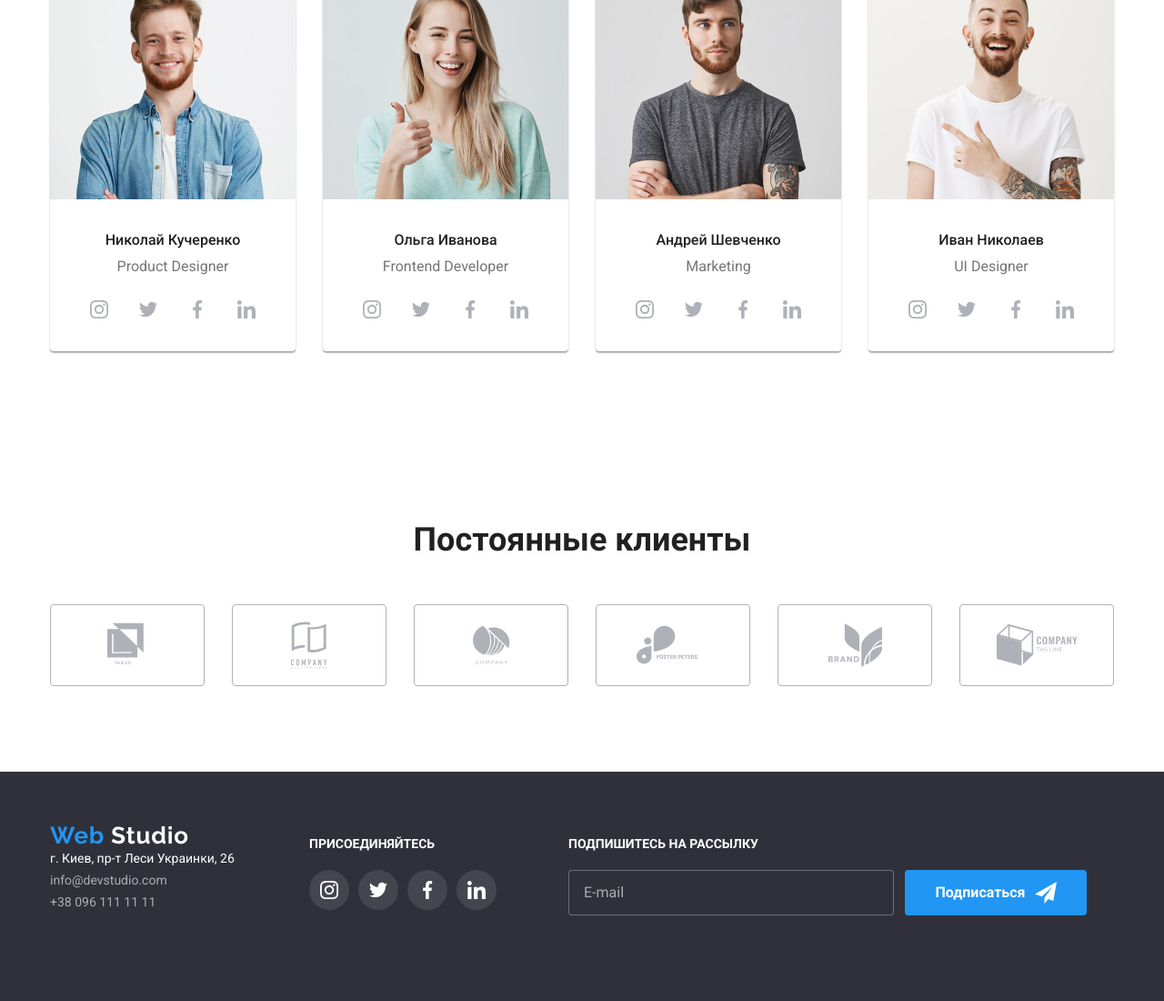
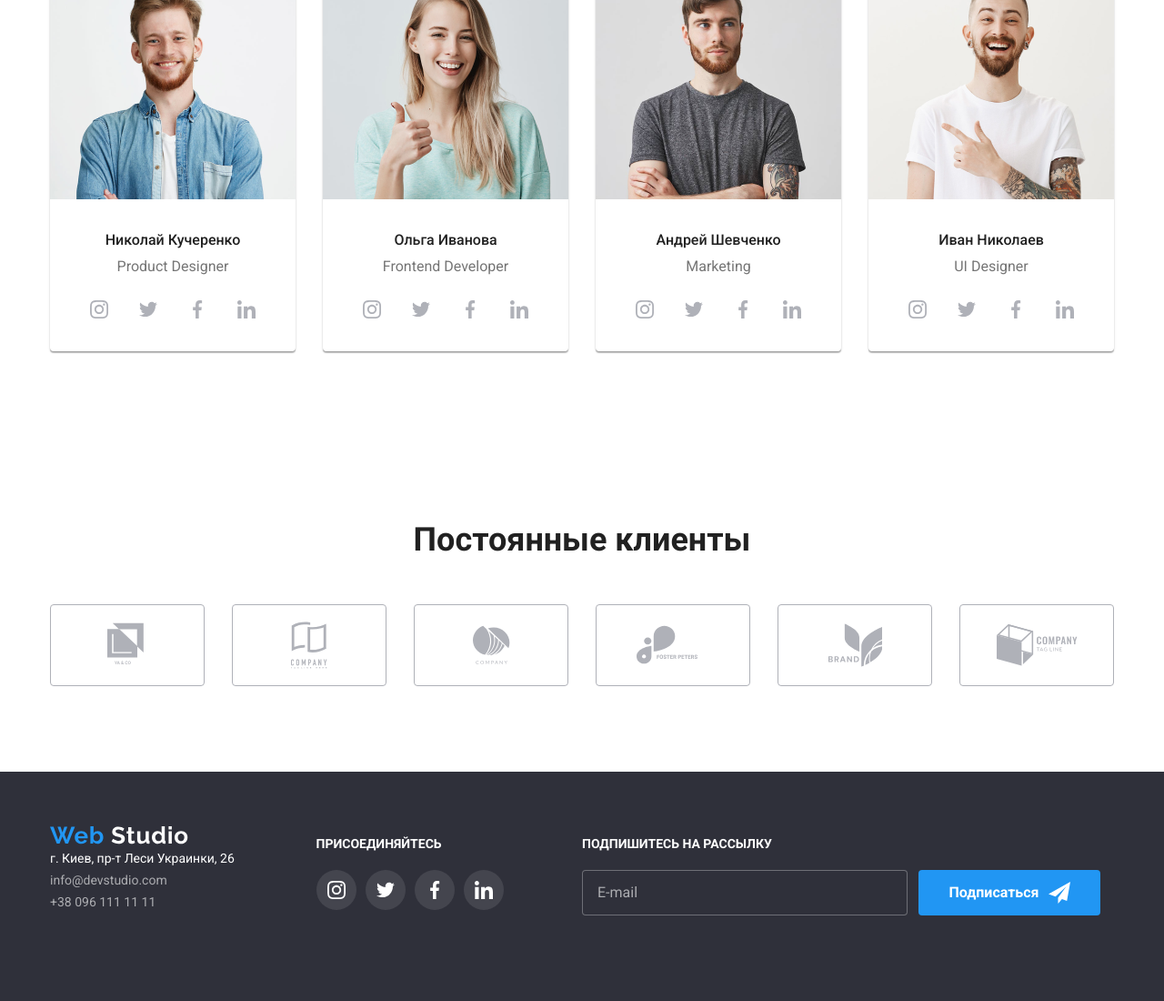
Before and after one commit to Lakkusya/goit-markup-hw-06, a plain HTML site: page index.html in a window 1280 px wide. Shown: the part 1919-3019 px from the top of the page at 91% size. Drawn offline with Linux system fonts and the light colour scheme.

Commit message:
Update styles.css

```diff
--- a/CSS/styles.css
+++ b/CSS/styles.css
@@ -561,13 +561,13 @@ h6 {
   align-content: center;
 }
 .footer-nav {
-  width: 285px;
+  width: 25%;
   padding-top: 60px;
   padding-bottom: 60px;
 }
 
 .footer-join {
-  width: 285px;
+  width: 25%;
   padding-top: 72px;
 }
 .join-list {
@@ -656,7 +656,7 @@ h6 {
 .send-form {
   display: flex;
   align-content: center;
-  width: 570px;
+  width: 50%;
 }
 .footer-form {
   display: flex;
```
